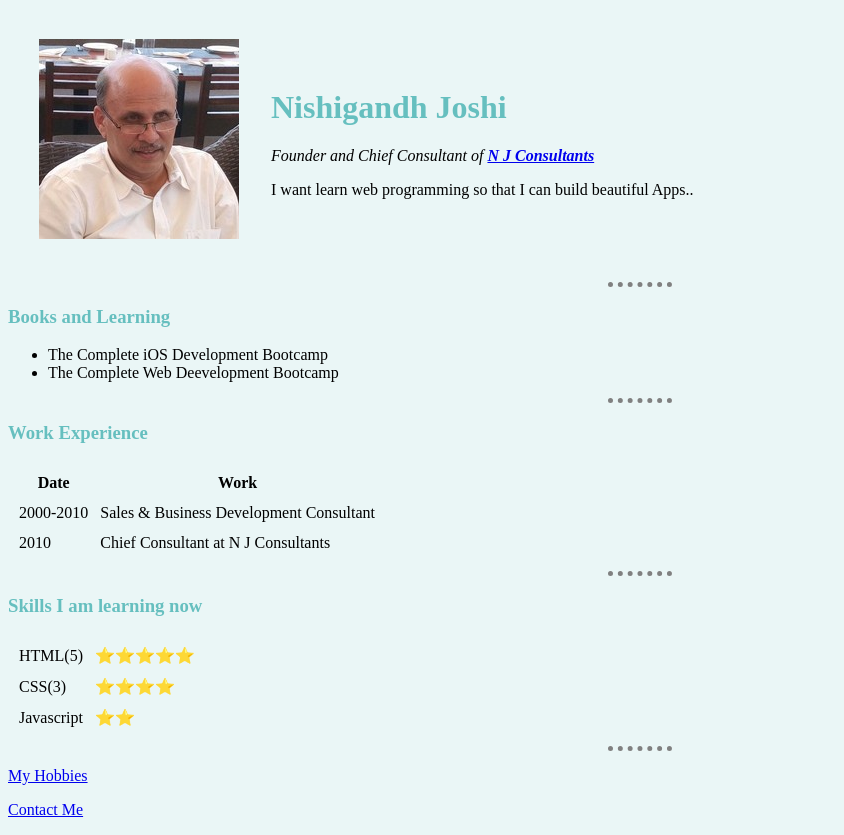
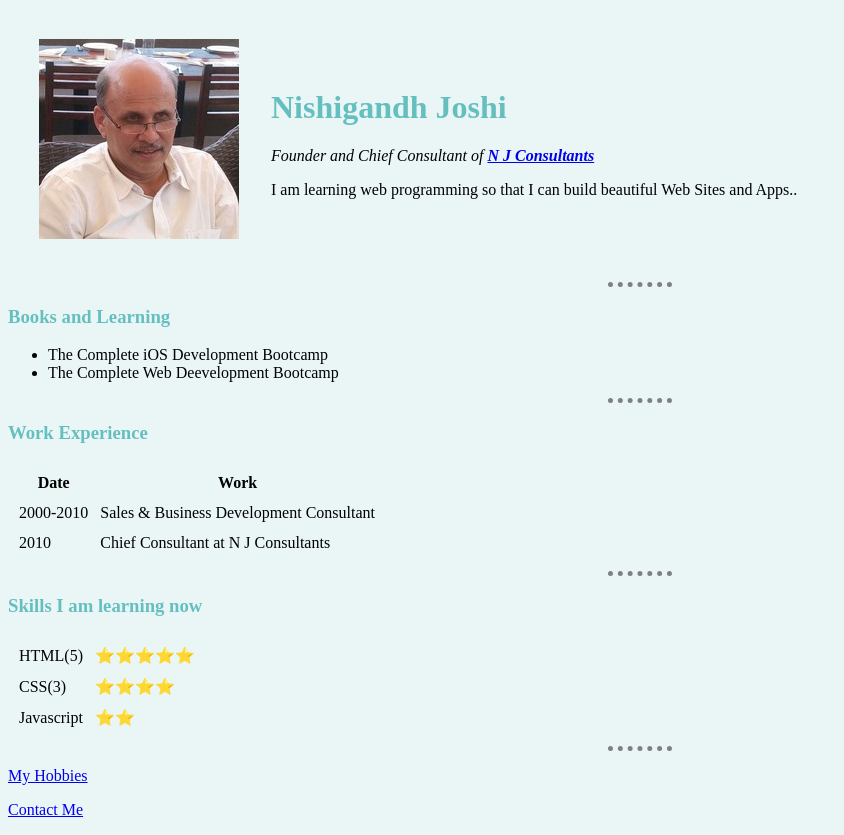
Before and after one commit to nishigandhjoshi/cv, a plain HTML site: page index.html in a window 1280 px wide. Shown: the whole page, without its empty margins (0-844 px from the left). Drawn offline with Linux system fonts and the light colour scheme.

Commit message:
Add files via upload

```diff
--- a/index.html
+++ b/index.html
@@ -17,7 +17,7 @@
       <td>
         <h1>Nishigandh Joshi</h1>
         <p><em>Founder and Chief Consultant of <strong><a href="https://www.njconsultants.com">N J Consultants</a></strong></em></p>
-        <p>I want learn web programming so that I can build beautiful Apps..</p>
+        <p>I am learning web programming so that I can build beautiful Web Sites and Apps..</p>
       </td>
     </tr>
   </table>
```
